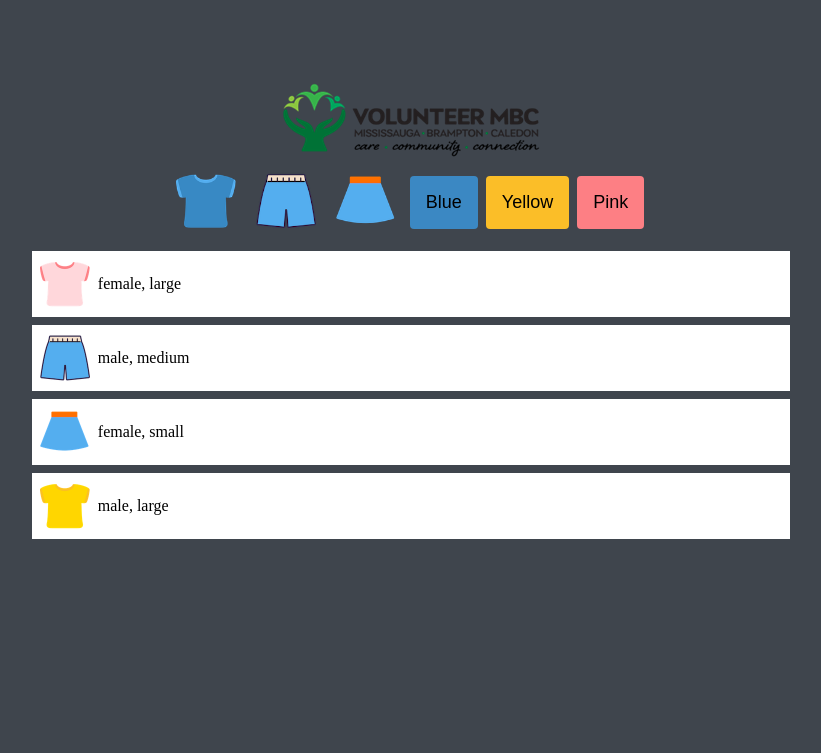
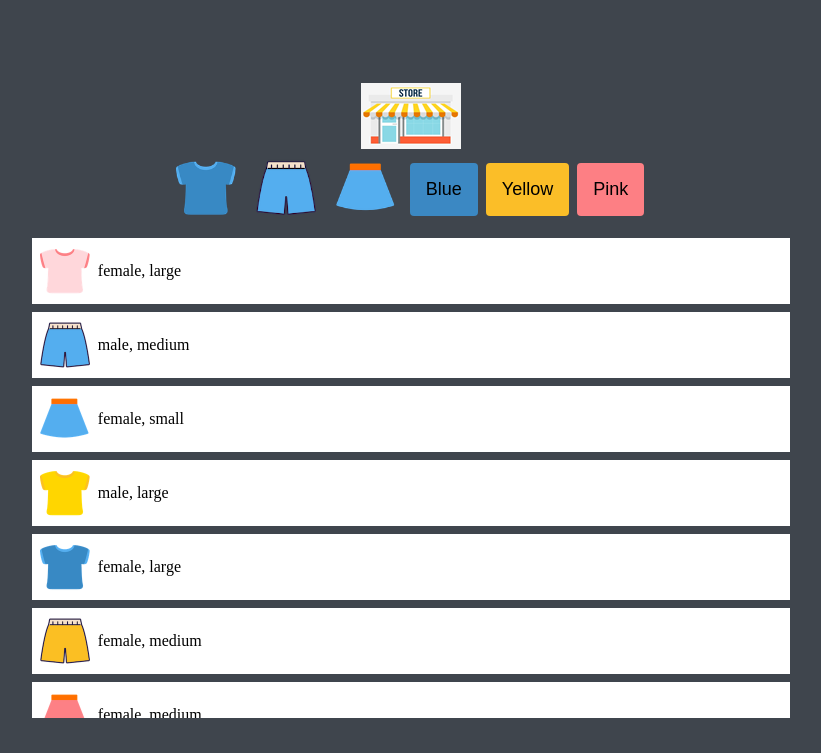
Before and after one commit to coolmich0904/minimi, a plain HTML site: page index.html in a window 1280 px wide. Shown: the whole page, without its empty margins (229-1050 px from the left). Drawn offline with Linux system fonts and the light colour scheme.

```diff
--- a/data/data.json
+++ b/data/data.json
@@ -27,6 +27,34 @@
             "size": "large",
             "color": "yellow",
             "image": "../img/yellow_t.png"
+        },
+        {
+            "type": "tshirt",
+            "gender":"female",
+            "size": "large",
+            "color": "blue",
+            "image": "../img/blue_t.png"
+        },
+        {
+            "type": "pants",
+            "gender":"female",
+            "size": "medium",
+            "color": "yellow",
+            "image": "../img/yellow_p.png"
+        },
+        {
+            "type": "skirt",
+            "gender":"female",
+            "size": "medium",
+            "color": "pink",
+            "image": "../img/pink_s.png"
+        },
+        {
+            "type": "pants",
+            "gender":"male",
+            "size": "large",
+            "color": "blue",
+            "image": "../img/blue_p.png"
         }
 
     ]
--- a/index.html
+++ b/index.html
@@ -10,7 +10,8 @@
 </head>
 <body>
     <!-- Logo -->
-    <img src="img/sm_logo.png" alt="Logo" class="logo">
+    <img src="img/store.png" alt="Logo" class="logo">
+
     <div class="buttons">
     <!-- Buttons -->
     <button class="btn">
--- a/src/style.css
+++ b/src/style.css
@@ -33,6 +33,7 @@
   }
 
   .logo {
+      margin-bottom: var(--base-space);
       cursor: pointer;
       transition: transform var(--animation-duration) ease;
   }
```
Also changed, not shown: img/logo.png, img/pic0.png (added), img/pic1.png (added), img/pic2.png (added), img/sm_logo.png (deleted), img/store.png (added), 1 other file.
